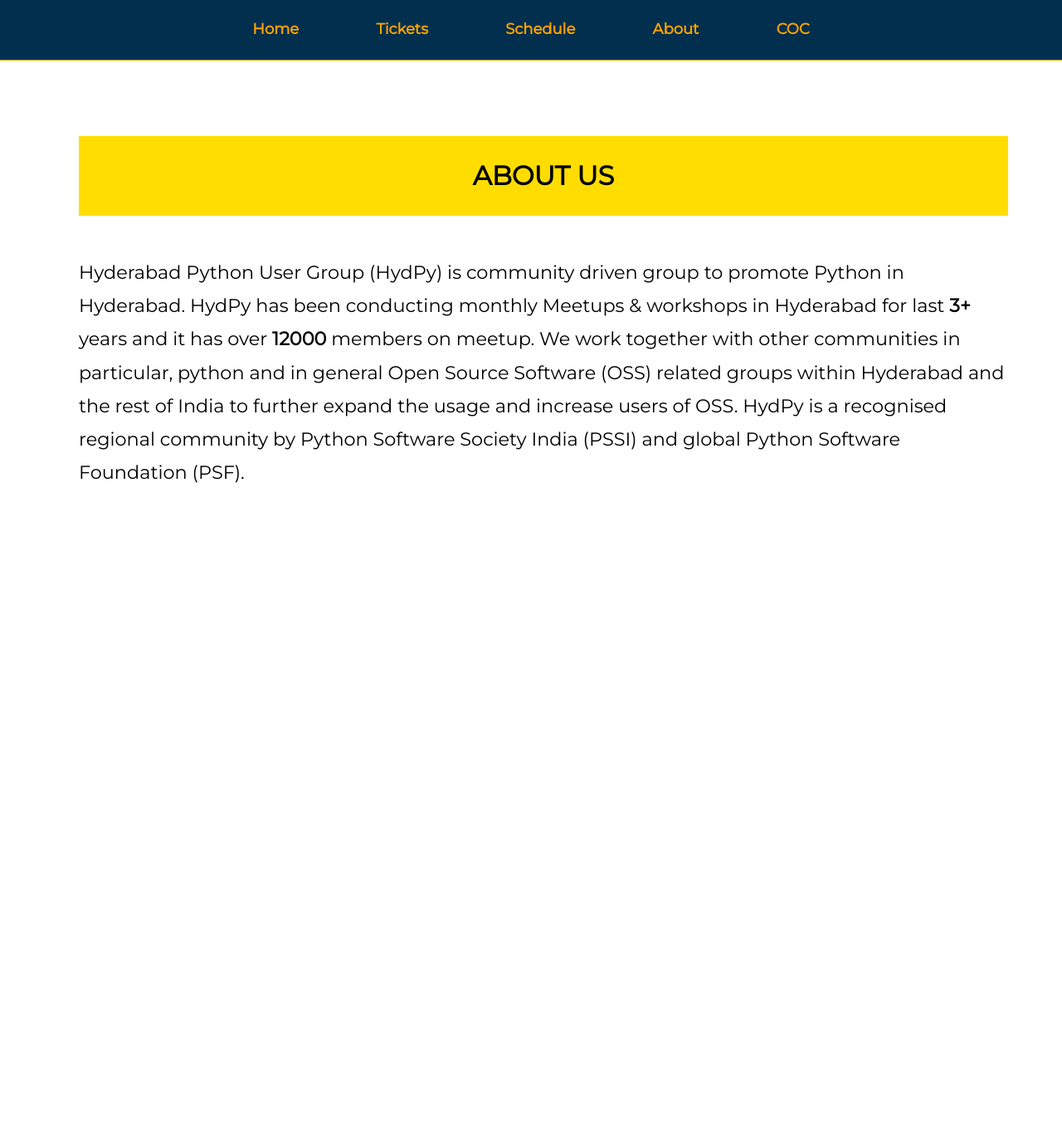
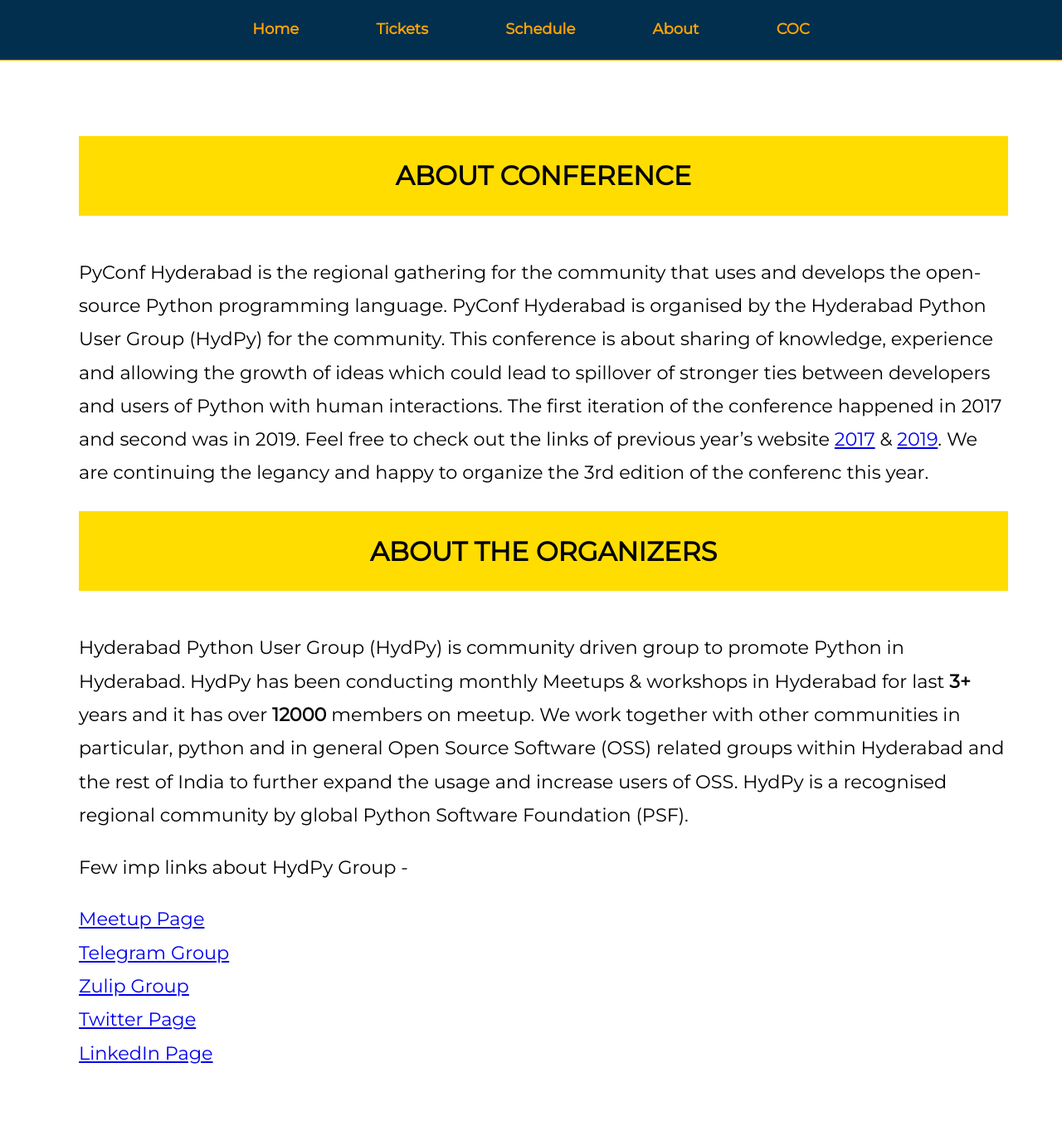
Before and after one commit to HydPy/pyconfhyd2020, a Jekyll site: the page built from about.md, in a window 1280 px wide. Shown: the whole page at 83% size. Built offline with Jekyll 4.4.1, drawn with Linux system fonts in a browser that asks for light colours; before the commit the page ends 900 px from its top, so only the background shows below that.

Commit message:
Fix about us content

```diff
--- a/about.md
+++ b/about.md
@@ -3,6 +3,18 @@
 title: About
 ---
 
-## About us
+## About Conference
 
-Hyderabad Python User Group (HydPy) is community driven group to promote Python in Hyderabad. HydPy has been conducting monthly Meetups & workshops in Hyderabad for last **3+** years and it has over **12000** members on meetup. We work together with other communities in particular, python and in general Open Source Software (OSS) related groups within Hyderabad and the rest of India to further expand the usage and increase users of OSS. HydPy is a recognised regional community by Python Software Society India (PSSI) and global Python Software Foundation (PSF).
+PyConf Hyderabad is the regional gathering for the community that uses and develops the open-source Python programming language. PyConf Hyderabad is organised by the Hyderabad Python User Group (HydPy) for the community. This conference is about sharing of knowledge, experience and allowing the growth of ideas which could lead to spillover of stronger ties between developers and users of Python with human interactions. The first iteration of the conference happened in 2017 and second was in 2019. Feel free to check out the links of previous year's website [2017](https://pyconf.hydpy.org/2017/) & [2019](https://pyconf.hydpy.org/2019/). We are continuing the legancy and happy to organize the 3rd edition of the conferenc this year.
+
+## About The Organizers
+
+Hyderabad Python User Group (HydPy) is community driven group to promote Python in Hyderabad. HydPy has been conducting monthly Meetups & workshops in Hyderabad for last **3+** years and it has over **12000** members on meetup. We work together with other communities in particular, python and in general Open Source Software (OSS) related groups within Hyderabad and the rest of India to further expand the usage and increase users of OSS. HydPy is a recognised regional community by global Python Software Foundation (PSF).
+
+Few imp links about HydPy Group -
+
+[Meetup Page](https://www.meetup.com/HydPyGroup)<br>
+[Telegram Group](https://bit.ly/join-hydpy)<br>
+[Zulip Group](https://hydpy.zulipchat.com/)<br>
+[Twitter Page](https://twitter.com/hydPython)<br>
+[LinkedIn Page](https://www.linkedin.com/company/hyderabad-python-user-group/)<br>
```
